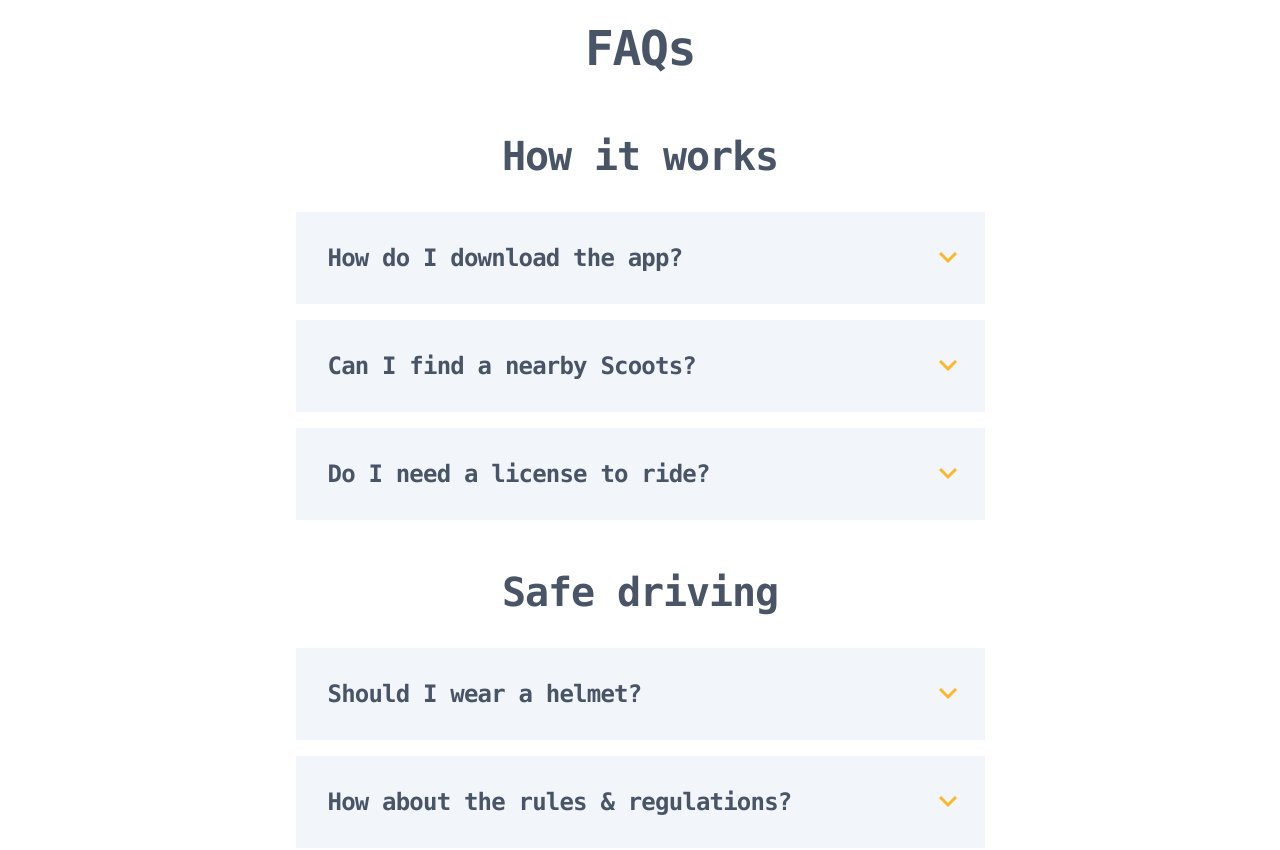
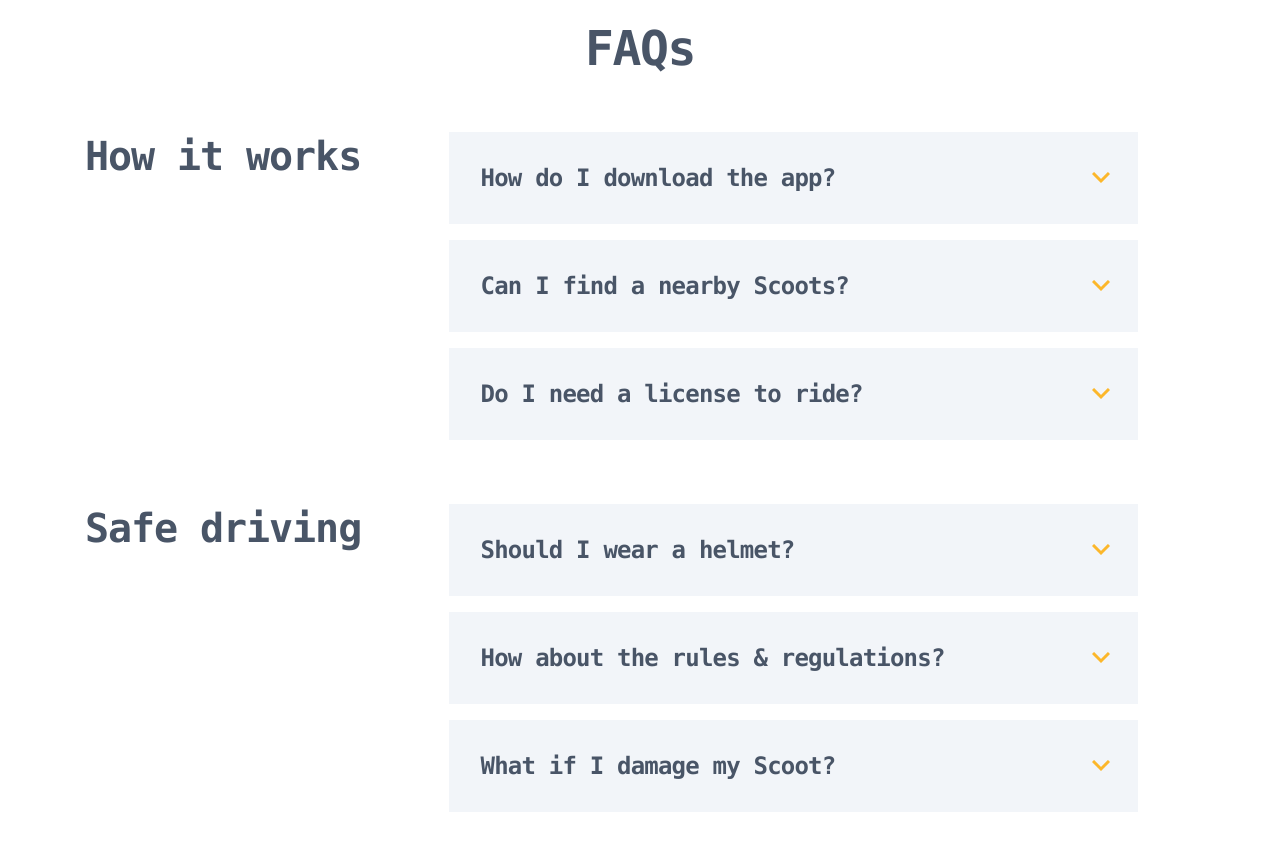
Before and after one commit to luc4sleite/scoot-website, a React (Vite) app: page /about in a window 1280 px wide. Shown: the part 2360-3210 px from the top of the page. Built offline with nearby package versions, Linux system fonts and the light colour scheme.

Commit message:
feat: about page completed

```diff
--- a/src/components/FAQ/index.jsx
+++ b/src/components/FAQ/index.jsx
@@ -6,7 +6,8 @@ export default function index() {
       <h2 className="font-mono font-bold text-[#495567] text-[32px] md:text-[48px] tracking-[-1.43px] text-center mb-[48px]">
         FAQs
       </h2>
-      <h3 className="font-mono font-bold text-[#495567] text-[24px]/[28px] md:text-[40px]/[48px] tracking-[-1.07px] text-center mb-[32px]">
+      <div className="lg:grid grid-cols-home-features gap-x-[30px] lg:w-[1110px]">
+        <h3 className="font-mono font-bold text-[#495567] text-[24px]/[28px] md:text-[40px]/[48px] tracking-[-1.07px] text-center lg:text-left mb-[32px]">
           How it works
         </h3>
         <div className="flex flex-col items-center justify-center gap-y-[16px]">
@@ -23,7 +24,9 @@ export default function index() {
             text="No, you do not need a license to ride. You can use the app without a license to ride."
           />
         </div>
-      <h3 className="font-mono font-bold text-[#495567] text-[24px]/[28px] md:text-[40px]/[48px] tracking-[-1.07px] text-center mb-[32px] mt-[48px]">
+      </div>
+      <div className="lg:grid grid-cols-home-features gap-x-[30px] lg:w-[1110px] lg:mt-[64px]">
+        <h3 className="font-mono font-bold text-[#495567] text-[24px]/[28px] md:text-[40px]/[48px] tracking-[-1.07px] text-center mb-[32px] mt-[48px] lg:m-0">
           Safe driving
         </h3>
         <div className="flex flex-col items-center justify-center gap-y-[16px]">
@@ -40,6 +43,7 @@ export default function index() {
             text="You can report a Scoot to the Scoot team if you want to. We will try to contact you within 24 hours."
           />
         </div>
+      </div>
     </section>
   );
 }
```
Lines whose indentation alone changed are shown as unchanged.
